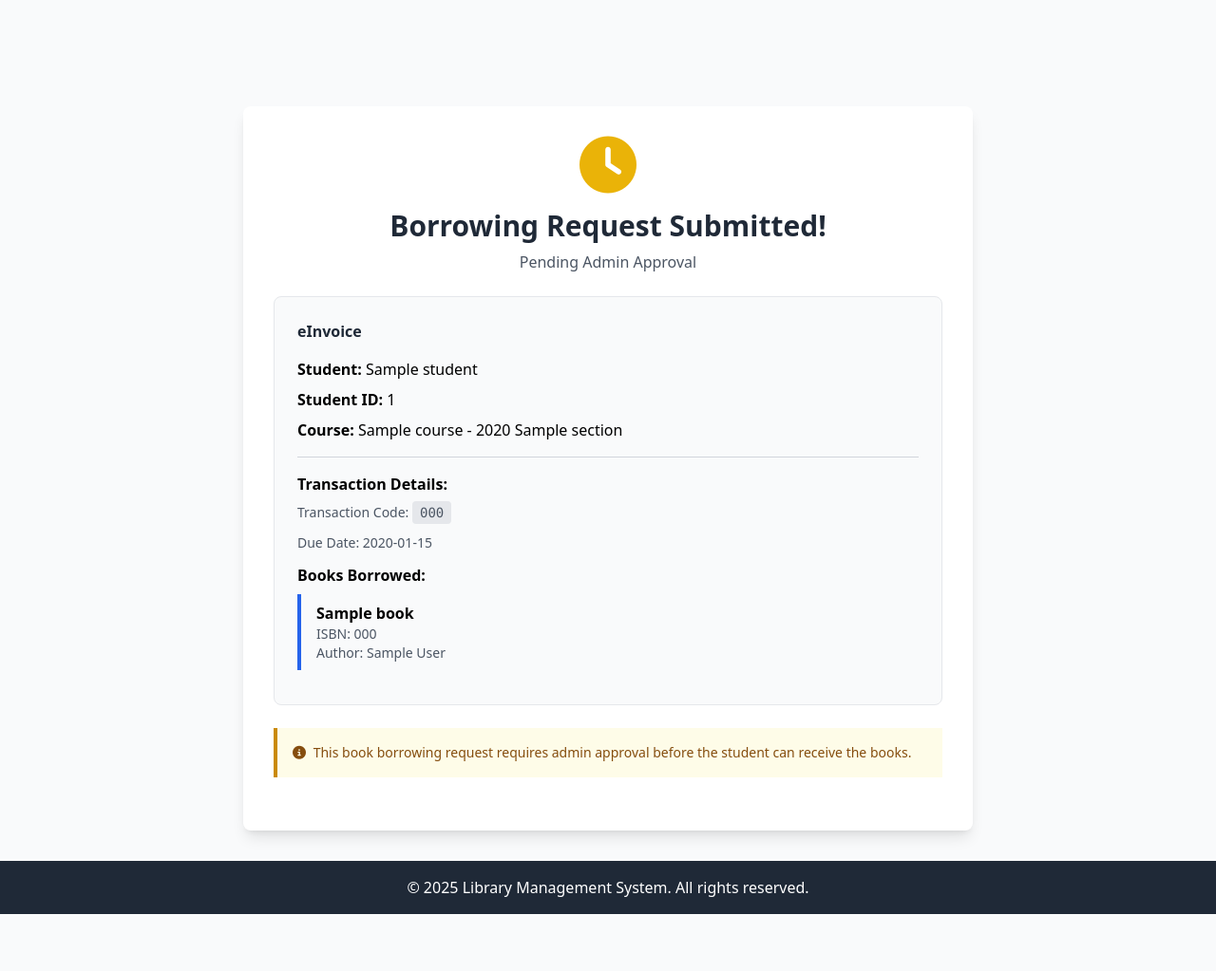
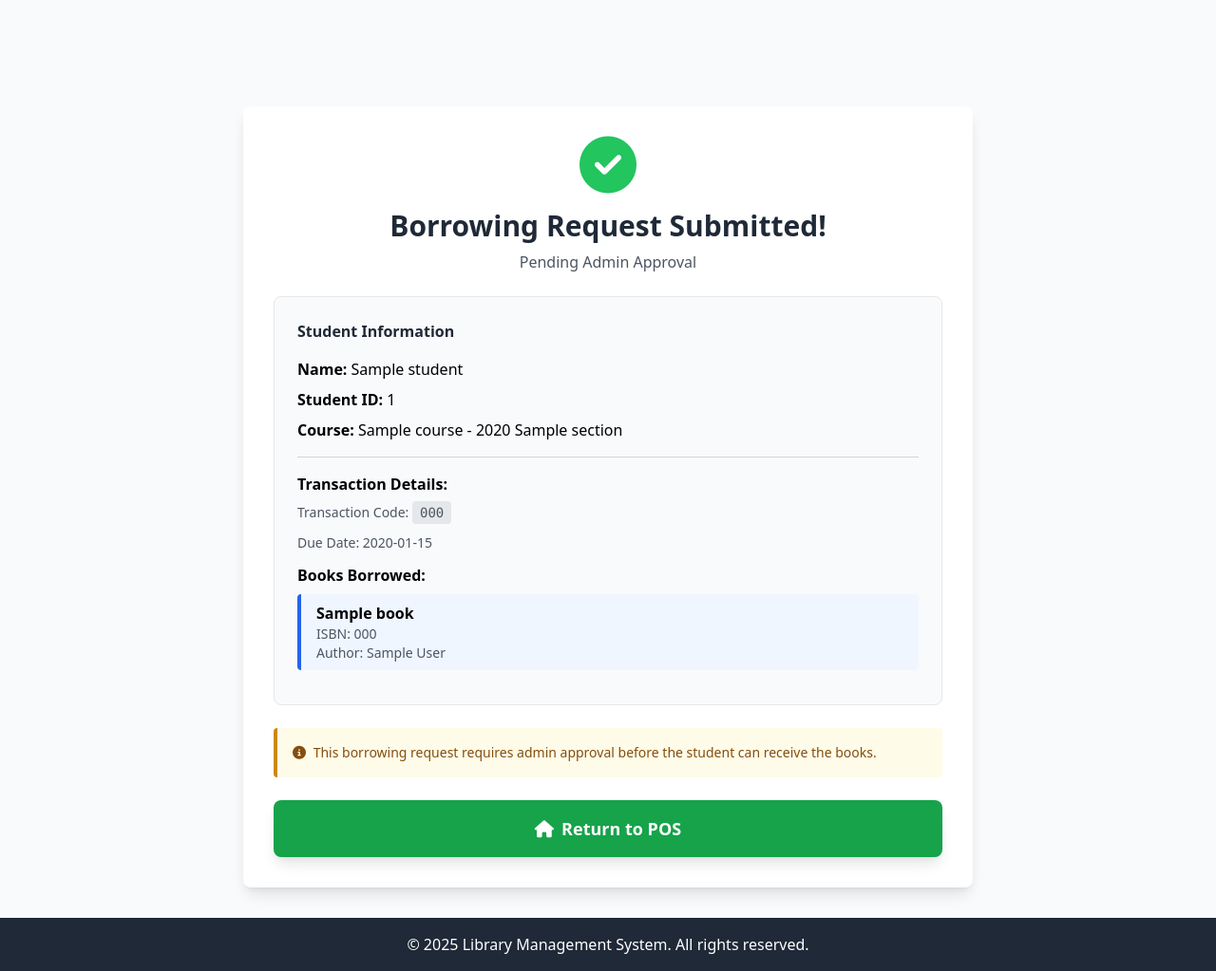
Before and after one commit to itsmehedwig/SAMPLE, a Django app: template library/templates/library/pos_borrow_success.html in a window 1280 px wide. Shown: the whole page at 95% size. Before the commit the page ends 963 px from the top, so only its background shows below. Run offline with Django 5.2, Linux system fonts and the light colour scheme; the template is opened without the code that fills it: most values are stand-ins (such as "Sample title", 1, 10 or a date in 2020); parts of the project's set-up code (start-up, migrations or seed data) failed here and were passed over; some libraries are stand-ins or nearby versions.

Commit message:
Update pos_borrow_success.html

```diff
--- a/library/templates/library/pos_borrow_success.html
+++ b/library/templates/library/pos_borrow_success.html
@@ -4,44 +4,59 @@
 
 {% block content %}
 <div class="max-w-3xl mx-auto bg-white rounded-lg shadow-lg p-8">
+    <!-- Success Header -->
     <div class="text-center mb-6">
-        <i class="fas fa-clock text-6xl text-yellow-500 mb-4"></i>
+        <i class="fas fa-check-circle text-6xl text-green-500 mb-4"></i>
         <h1 class="text-3xl font-bold text-gray-800">Borrowing Request Submitted!</h1>
         <p class="text-gray-600 mt-2">Pending Admin Approval</p>
     </div>
 
+    <!-- Student & Transaction Info -->
     <div class="bg-gray-50 border border-gray-200 rounded-lg p-6 mb-6">
-        <h3 class="font-semibold text-gray-800 mb-4">eInvoice</h3>
+        <h3 class="font-semibold text-gray-800 mb-4">Student Information</h3>
         <div class="space-y-2 mb-4">
-            <p><strong>Student:</strong> {{ student.get_full_name }}</p>
+            <p><strong>Name:</strong> {{ student.get_full_name }}</p>
             <p><strong>Student ID:</strong> {{ student.student_id }}</p>
             <p><strong>Course:</strong> {{ student.course }} - {{ student.year }} {{ student.section }}</p>
         </div>
 
         <div class="border-t border-gray-300 pt-4">
             <h4 class="font-semibold mb-2">Transaction Details:</h4>
-            <p class="text-sm text-gray-600 mb-3">Transaction Code: <span class="font-mono bg-gray-200 px-2 py-1 rounded">{{ transaction.transaction_code }}</span></p>
+            <p class="text-sm text-gray-600 mb-3">
+                Transaction Code:
+                <span class="font-mono bg-gray-200 px-2 py-1 rounded">{{ transaction.transaction_code }}</span>
+            </p>
             <p class="text-sm text-gray-600 mb-3">Due Date: {{ transaction.due_date|date:"Y-m-d" }}</p>
             <h4 class="font-semibold mb-2">Books Borrowed:</h4>
+
             {% for item in transaction.items.all %}
-                <div class="border-l-4 border-blue-600 pl-4 py-2 mb-3">
-                    <p class="font-semibold">{{ item.book.title }}</p>
-                    <p class="text-sm text-gray-600">ISBN: {{ item.book.isbn }}</p>
-                    <p class="text-sm text-gray-600">Author: {{ item.book.author }}</p>
-                </div>
+            <div class="border-l-4 border-blue-600 pl-4 py-2 mb-3 bg-blue-50 rounded">
+                <p class="font-semibold">{{ item.book.title }}</p>
+                <p class="text-sm text-gray-600">ISBN: {{ item.book.isbn }}</p>
+                <p class="text-sm text-gray-600">Author: {{ item.book.author }}</p>
+            </div>
             {% endfor %}
         </div>
     </div>
 
-    <div class="bg-yellow-50 border-l-4 border-yellow-600 p-4 mb-6">
-        <p class="text-sm text-yellow-800"><i class="fas fa-info-circle mr-1"></i> This book borrowing request requires admin approval before the student can receive the books.</p>
+    <!-- Notice -->
+    <div class="bg-yellow-50 border-l-4 border-yellow-600 p-4 mb-6 rounded">
+        <p class="text-sm text-yellow-800">
+            <i class="fas fa-info-circle mr-1"></i>
+            This borrowing request requires admin approval before the student can receive the books.
+        </p>
     </div>
+
+    <!-- Back to POS button -->
+    <a href="{% url 'pos_home' %}" class="w-full inline-block bg-green-600 text-white py-4 rounded-lg hover:bg-green-700 transition font-bold text-lg text-center shadow-lg">
+        <i class="fas fa-home mr-2"></i>Return to POS
+    </a>
 </div>
 
-<!-- Auto redirect to dashboard after 5 seconds -->
+<!-- Auto redirect to POS home after 5 seconds -->
 <script>
     setTimeout(function() {
         window.location.href = "{% url 'pos_home' %}";
-    }, 5000); // 5000ms = 5 seconds
+    }, 5000);
 </script>
 {% endblock %}
```
